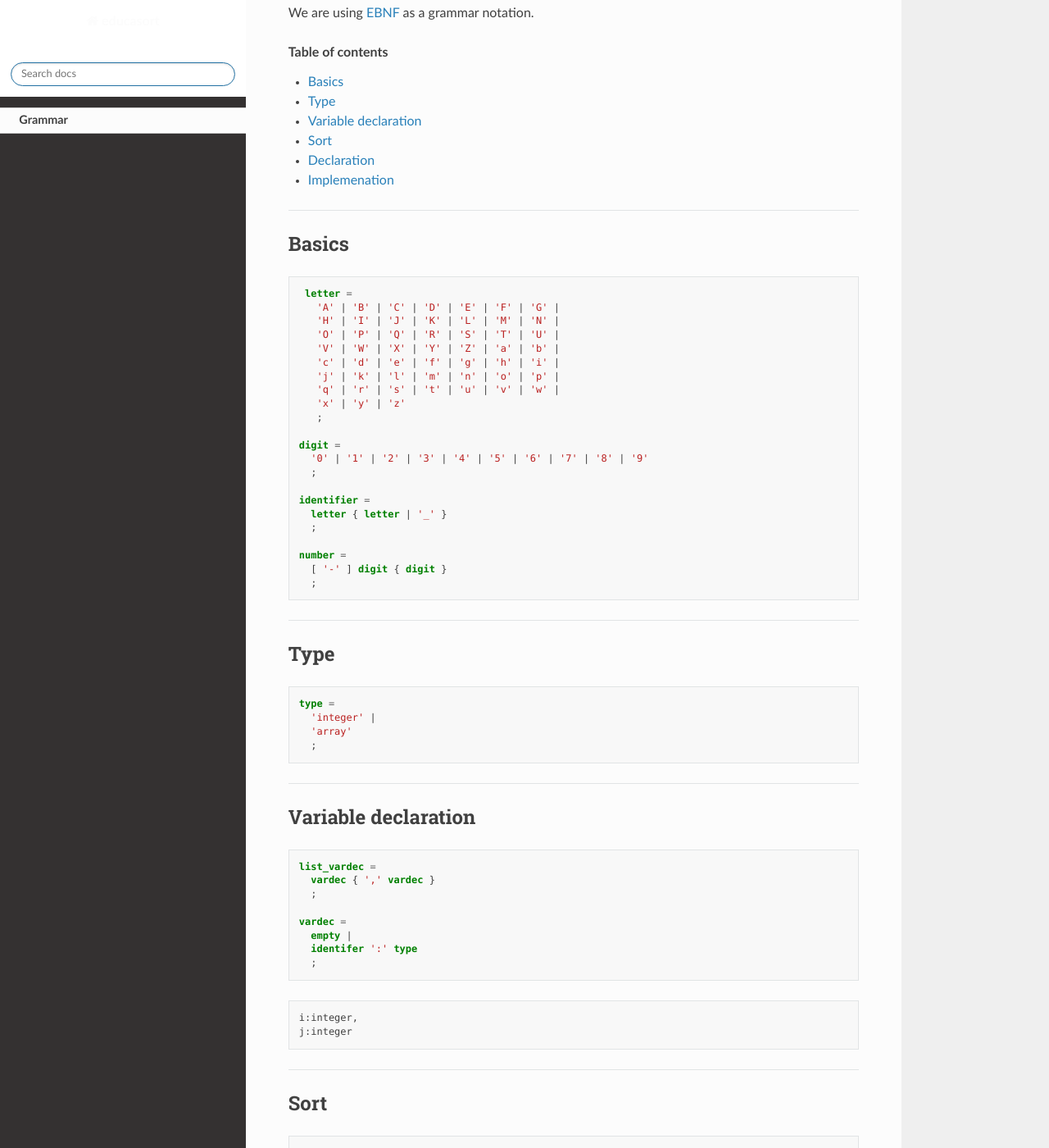
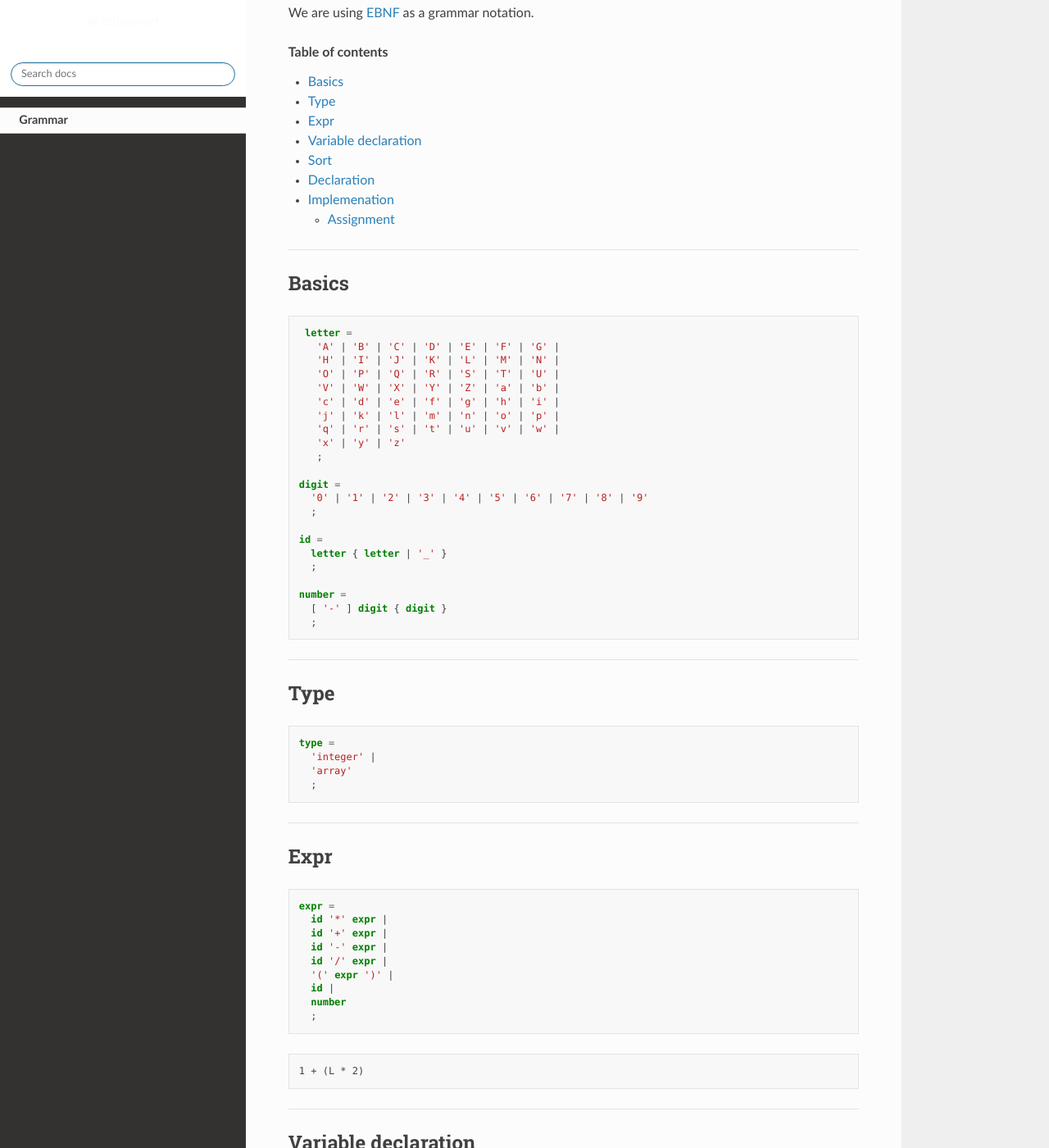
Before and after one commit to lunatikub/educasort, a Sphinx documentation site: the page built from doc/grammar.rst, in a window 1280 px wide and 1400 px high, scrolled down 204 px. Shown: the whole window at 82% size. Built offline with Sphinx 7.4.7 and the Read the Docs theme 2.0.0, drawn with Linux system fonts in a browser that asks for light colours; some of the changed text lies outside the part shown.

Commit message:
[dev][lexer] add tokens +-/*

```diff
--- a/doc/grammar.rst
+++ b/doc/grammar.rst
@@ -31,7 +31,7 @@ Basics
                  '0' | '1' | '2' | '3' | '4' | '5' | '6' | '7' | '8' | '9'
                  ;
 
-               identifier =
+               id =
                  letter { letter | '_' }
                  ;
 
@@ -50,6 +50,27 @@ Type
                   'integer' |
                   'array'
                   ;
+
+-----------
+
+Expr
+****
+
+.. code-block:: ebnf
+
+                expr =
+                  id '*' expr |
+                  id '+' expr |
+                  id '-' expr |
+                  id '/' expr |
+                  '(' expr ')' |
+                  id |
+                  number
+                  ;
+
+.. code-block:: text
+
+                1 + (L * 2)
 
 -----------
 
@@ -80,7 +101,7 @@ Sort
 .. code-block:: ebnf
 
                 sort =
-                  identifier '(' list_vardec ')' '{' [ declaration ] '}'
+                  id '(' list_vardec ')' '{' [ declaration ] '}'
                   ;
 
 .. code-block:: text
@@ -111,4 +132,11 @@ Declaration
 Implemenation
 *************
 
-TODO
+Assignment
+==========
+
+.. code-block:: ebnf
+
+                assignment =
+                  id '<-' expr
+                  ;
```
Also changed, not shown: 8 other files.
